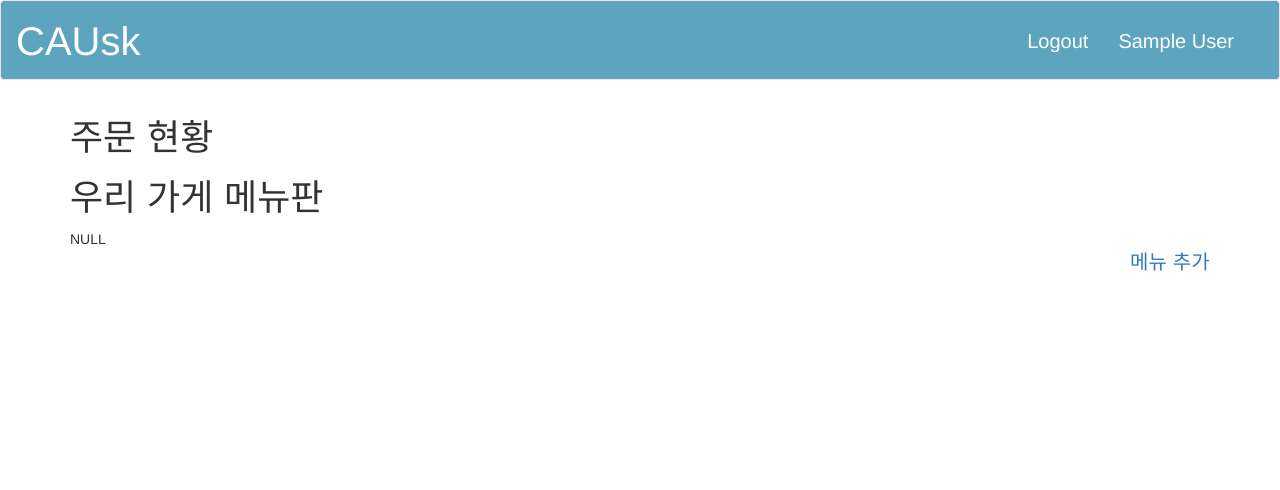
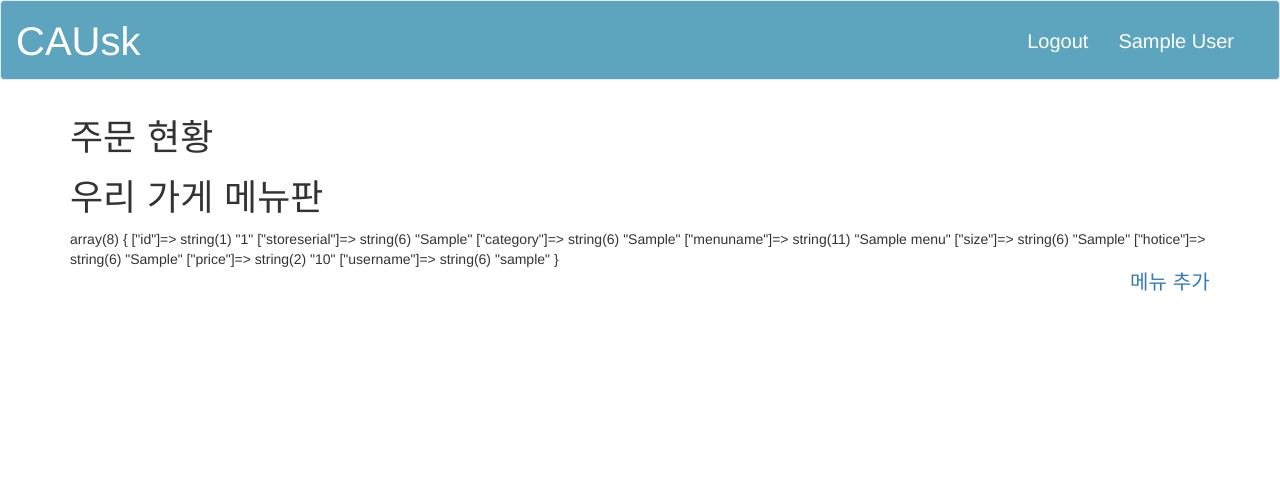
Before and after one commit to ChoiBowon/CAUsk, a PHP site: page /Main2.php in a window 1280 px wide. Shown: the top 490 px of the page. Run offline with PHP 8.4, Linux system fonts and the light colour scheme; the visitor is signed in with stand-in values (Sample User, id 1); tables that the repository leaves empty or names only in its code hold one stand-in row (values such as "Sample post"); data that the repository does not hold is empty; some libraries are stand-ins or nearby versions.

Commit message:
menu add

```diff
--- a/Main2.php
+++ b/Main2.php
@@ -1,7 +1,9 @@
 <?php
 require_once("connect.php");
 session_start();
-$result = mysqli_query($conn,'SELECT*FROM menu WHERE storeSerial = '.$_SESSION['storeSerial'].'');
+// $result = mysqli_query($conn,'SELECT*FROM menu WHERE storeSerial = '.$_SESSION['storeSerial'].'');
+$result = mysqli_query($conn,'SELECT*FROM menu');
+
 
 // $sql = mysqli_query($conn, 'SELECT DISTINCT category FROM menu WHERE storeSerial = '.$_SESSION['storeSerial'].'');
 $sql = mysqli_query($conn, 'SELECT DISTINCT category FROM menu WHERE storeSerial = '.$_SESSION['storeSerial'].'');
```
